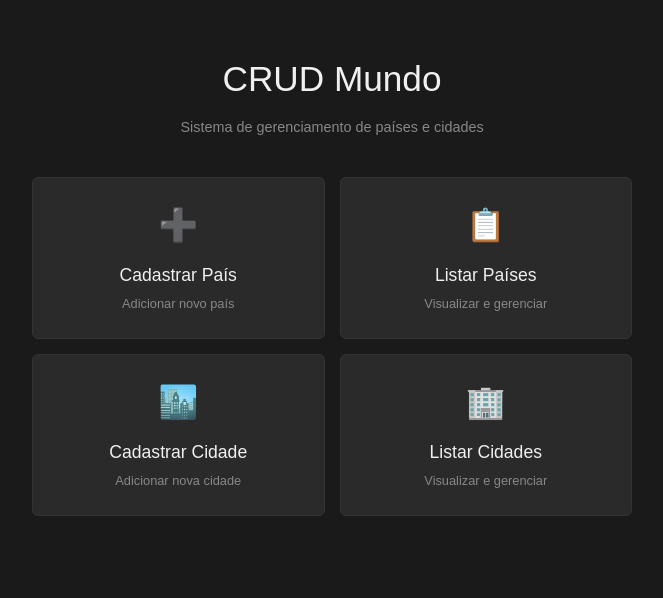
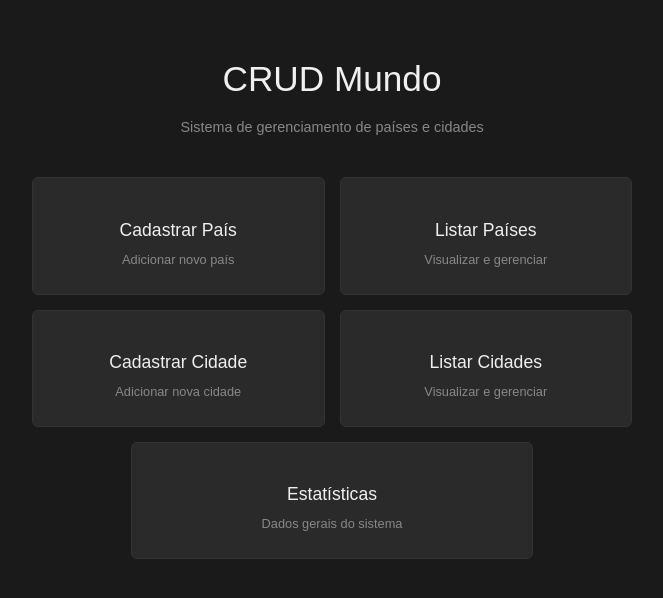
Before and after one commit to Yanneves2007/CRUD-MUNDO, a PHP site: page / in a window 1280 px wide. Shown: the top 598 px of the page, without its empty margins (308-971 px from the left). Run offline with PHP 8.4, Linux system fonts and the light colour scheme.

Commit message:
Update index.php

```diff
--- a/crud/index.php
+++ b/crud/index.php
@@ -15,7 +15,6 @@
             line-height: 1.4;
         }
 
-        /* Container principal para centralizar o conteúdo */
         .container {
             max-width: 600px;
             margin: 0 auto;
@@ -35,32 +34,25 @@
             font-size: 0.9rem;
         }
 
-        /* --- Layout do Menu em Grid --- */
         .menu-grid {
             display: grid;
-            grid-template-columns: repeat(2, 1fr); /* 2 colunas */
+            grid-template-columns: repeat(2, 1fr);
             gap: 15px;
             margin-bottom: 40px;
         }
 
-        /* --- Estilo dos Cards do Menu --- */
         .menu-card {
             background-color: #2a2a2a;
             border: 1px solid #333;
             border-radius: 6px;
             padding: 25px 20px;
             text-align: center;
-            text-decoration: none; /* Remove sublinhado do link */
+            text-decoration: none;
             color: #f0f0f0;
         }
 
         .menu-card:hover {
             background-color: #333;
-        }
-
-        .menu-card .emoji {
-            font-size: 2rem;
-            margin-bottom: 12px;
         }
 
         .menu-card h2 {
@@ -74,12 +66,21 @@
             font-size: 0.8rem;
             margin: 0;
         }
+        .menu-grid a:last-child {
+            grid-column: span 2;
+            width: 60%;
+            margin: 0 auto;
+        }
 
-        /* --- Responsividade --- */
         @media (max-width: 500px) {
-            /* Transforma o grid de 2 colunas em 1 coluna em telas pequenas */
             .menu-grid {
                 grid-template-columns: 1fr;
+            }
+
+            /* Em celular volta ao normal (auto centraliza sozinho) */
+            .menu-grid a:last-child {
+                grid-column: span 1;
+                width: 100%;
             }
         }
     </style>
@@ -93,28 +94,31 @@
         <div class="menu-grid">
 
             <a href="cadastrar_pais.html" class="menu-card">
-                <div class="emoji">➕</div>
                 <h2>Cadastrar País</h2>
                 <p>Adicionar novo país</p>
             </a>
 
             <a href="listar_paises.php" class="menu-card">
-                <div class="emoji">📋</div>
                 <h2>Listar Países</h2>
                 <p>Visualizar e gerenciar</p>
             </a>
 
             <a href="cadastrar_cidade.html" class="menu-card">
-                <div class="emoji">🏙️</div>
                 <h2>Cadastrar Cidade</h2>
                 <p>Adicionar nova cidade</p>
             </a>
 
             <a href="listar_cidades.php" class="menu-card">
-                <div class="emoji">🏢</div>
                 <h2>Listar Cidades</h2>
                 <p>Visualizar e gerenciar</p>
             </a>
+
+            <!-- CARD CENTRALIZADO -->
+            <a href="estatisticas.php" class="menu-card">
+                <h2>Estatísticas</h2>
+                <p>Dados gerais do sistema</p>
+            </a>
+
         </div>
 
     </div>
```
